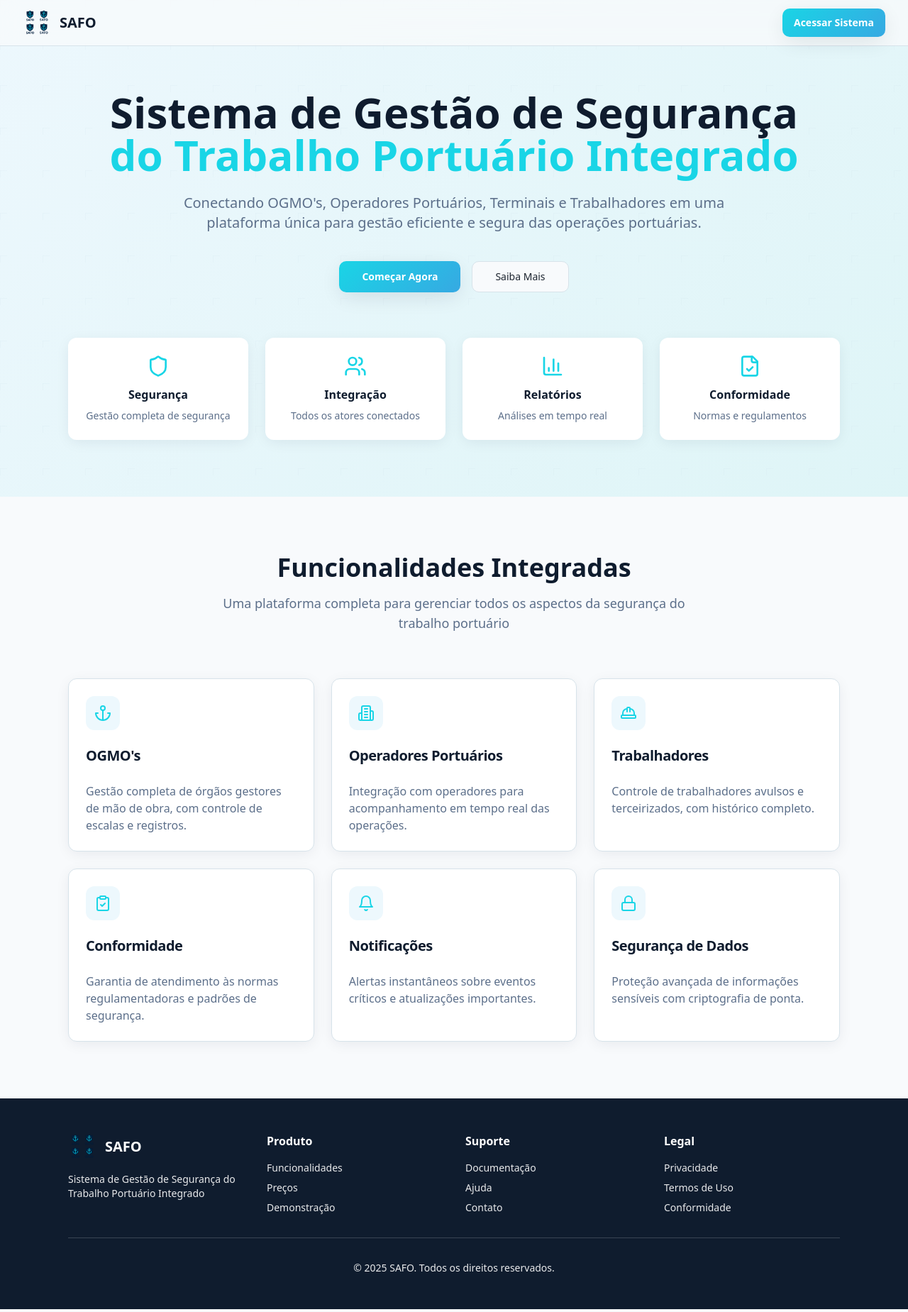
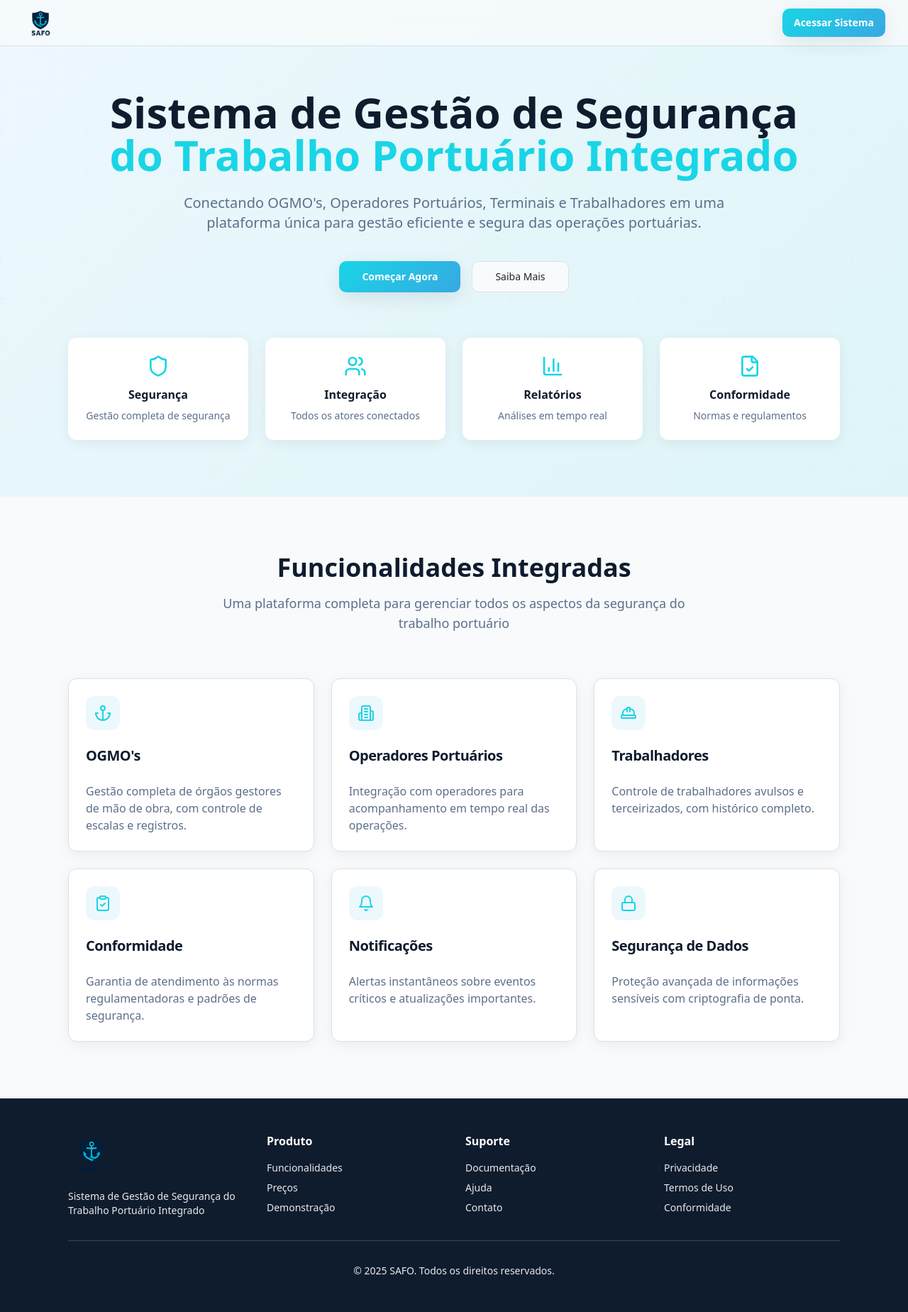
Before and after one commit to andreguzzo/safo-seguranca-integrada, a React (Vite) app: page / in a window 1280 px wide. Shown: the whole page at 71% size. Built offline with nearby package versions, Linux system fonts and the light colour scheme; the HTML template or start-up script is replaced by a standard one.

Commit message:
Update logo

```diff
--- a/src/components/Footer.tsx
+++ b/src/components/Footer.tsx
@@ -7,9 +7,8 @@ export const Footer = () => {
       <div className="container mx-auto max-w-6xl">
         <div className="grid md:grid-cols-4 gap-8 mb-8">
           <div>
-            <div className="flex items-center gap-3 mb-4">
-              <img src={safoLogo} alt="Safo Logo" className="h-10 w-10" />
-              <span className="text-xl font-bold">SAFO</span>
+            <div className="mb-4">
+              <img src={safoLogo} alt="Safo Logo" className="h-16" />
             </div>
             <p className="text-sm opacity-90">
               Sistema de Gestão de Segurança do Trabalho Portuário Integrado
--- a/src/components/Navbar.tsx
+++ b/src/components/Navbar.tsx
@@ -7,9 +7,8 @@ export const Navbar = () => {
     <nav className="fixed top-0 left-0 right-0 z-50 bg-background/80 backdrop-blur-md border-b">
       <div className="container mx-auto px-4 sm:px-6 lg:px-8">
         <div className="flex items-center justify-between h-16">
-          <Link to="/" className="flex items-center gap-3 hover:opacity-90 transition-smooth">
-            <img src={safoLogo} alt="Safo Logo" className="h-10 w-10" />
-            <span className="text-xl font-bold text-primary">SAFO</span>
+          <Link to="/" className="flex items-center hover:opacity-90 transition-smooth">
+            <img src={safoLogo} alt="Safo Logo" className="h-12" />
           </Link>
 
           <div className="flex items-center gap-4">
--- a/src/pages/Login.tsx
+++ b/src/pages/Login.tsx
@@ -26,8 +26,7 @@ const Login = () => {
 
       <div className="w-full max-w-md">
         <div className="text-center mb-8">
-          <img src={safoLogo} alt="Safo Logo" className="h-16 w-16 mx-auto mb-4" />
-          <h1 className="text-3xl font-bold text-primary">SAFO</h1>
+          <img src={safoLogo} alt="Safo Logo" className="h-24 mx-auto mb-4" />
           <p className="text-muted-foreground mt-2">Sistema de Gestão Portuária</p>
         </div>
 
```
Also changed, not shown: src/assets/safo-logo.png.
